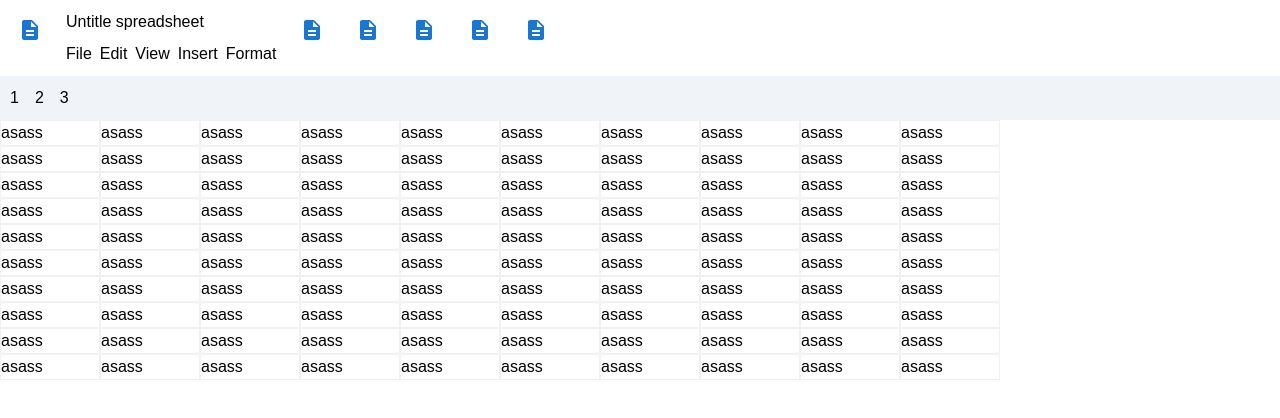
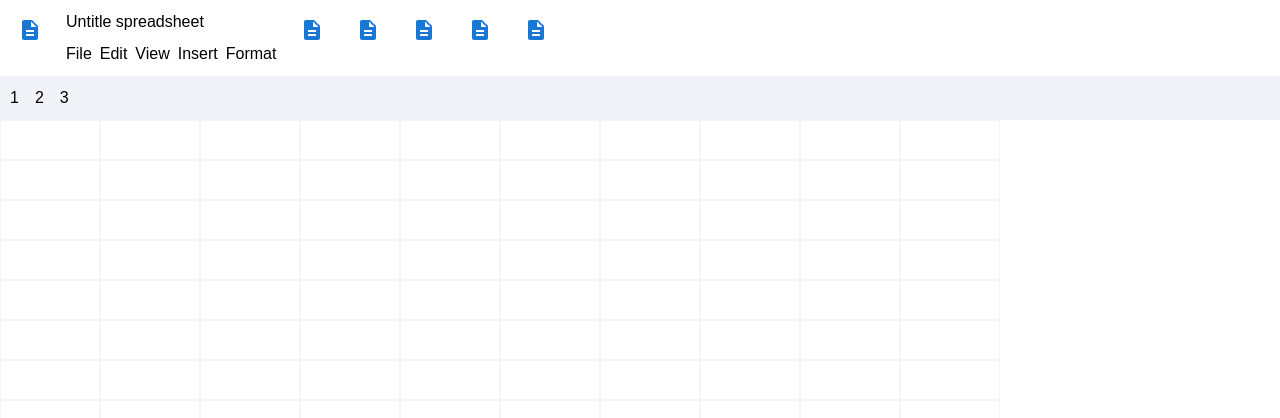
Before and after one commit to sahilbaig/gsheets, a Next.js app: page / in a window 1280 px wide. Shown: the top 418 px of the page. Built offline with nearby package versions, Linux system fonts and the light colour scheme.

Commit message:
context added

```diff
--- a/src/app/components/Cells.tsx
+++ b/src/app/components/Cells.tsx
@@ -1,8 +1,61 @@
+// components/Cells.js
 "use client";
+import { useState } from "react";
+import { useSpreadsheet } from "../context/SpreadSheetContext";
 import styles from "../styles/cells.module.css";
 
-const Cell = () => {
-  return <div className={styles.cell}>asass</div>;
+const Cell = ({ id }) => {
+  const { cellValues, selectedCells, updateCellValue, toggleCellSelection } =
+    useSpreadsheet();
+
+  const [isEditing, setIsEditing] = useState(false); // Track edit mode
+  const value = cellValues[id] || ""; // Get the cell's value
+  const isSelected = selectedCells.includes(id); // Check if the cell is selected
+
+  const handleClick = () => {
+    toggleCellSelection(id); // Toggle selection on click
+    setIsEditing(true); // Enter edit mode
+  };
+
+  const handleBlur = () => {
+    setIsEditing(false); // Exit edit mode when input loses focus
+  };
+
+  const handleChange = (e) => {
+    updateCellValue(id, e.target.value); // Update the cell's value
+  };
+
+  return (
+    <div
+      className={styles.cell}
+      style={{
+        height: "40px",
+        border: "1px solid #F5F5F5",
+        backgroundColor: isSelected ? "#b3d9ff" : "white",
+        padding: "4px",
+        cursor: "pointer",
+      }}
+      onClick={handleClick}
+    >
+      {isEditing ? (
+        <input
+          type="text"
+          value={value}
+          onChange={handleChange}
+          onBlur={handleBlur}
+          autoFocus // Automatically focus the input when it appears
+          style={{
+            width: "100%",
+            border: "none",
+            outline: "none",
+            backgroundColor: "transparent",
+          }}
+        />
+      ) : (
+        <div>{value}</div> // Display the value as plain text when not editing
+      )}
+    </div>
+  );
 };
 
 export default Cell;
--- a/src/app/components/Spreadsheet.tsx
+++ b/src/app/components/Spreadsheet.tsx
@@ -1,3 +1,4 @@
+// components/Spreadsheet.tsx
 "use client";
 import React from "react";
 import Cell from "./Cells";
@@ -11,7 +12,7 @@ const SpreadSheet = ({ rows = 5, columns = 5 }) => {
       }}
     >
       {Array.from({ length: rows * columns }).map((_, index) => (
-        <Cell key={index} />
+        <Cell key={index} id={index} />
       ))}
     </div>
   );
--- /dev/null
+++ b/src/app/context/SpreadSheetContext.js
@@ -0,0 +1,56 @@
+"use client"; // Mark as a Client Component
+import { createContext, useContext, useState } from "react";
+
+// Create the context
+const SpreadsheetContext = createContext();
+
+// Create a provider component
+export const SpreadsheetProvider = ({ children }) => {
+    // State to manage cell values
+    const [cellValues, setCellValues] = useState({});
+
+    // State to manage selected cells
+    const [selectedCells, setSelectedCells] = useState([]);
+
+    // Function to update a cell's value
+    const updateCellValue = (cellId, value) => {
+        setCellValues((prev) => ({
+            ...prev,
+            [cellId]: value,
+        }));
+    };
+
+    // Function to select/deselect a cell
+    const toggleCellSelection = (cellId) => {
+        setSelectedCells((prev) => {
+            if (prev.includes(cellId)) {
+                return prev.filter((id) => id !== cellId); // Deselect
+            } else {
+                return [...prev, cellId]; // Select
+            }
+        });
+    };
+
+    // Function to clear all selected cells
+    const clearSelectedCells = () => {
+        setSelectedCells([]);
+    };
+
+    // Value to be provided by the context
+    const value = {
+        cellValues,
+        selectedCells,
+        updateCellValue,
+        toggleCellSelection,
+        clearSelectedCells,
+    };
+
+    return (
+        <SpreadsheetContext.Provider value={value}>
+            {children}
+        </SpreadsheetContext.Provider>
+    );
+};
+
+// Custom hook to use the context
+export const useSpreadsheet = () => useContext(SpreadsheetContext);
--- a/src/app/page.tsx
+++ b/src/app/page.tsx
@@ -1,14 +1,24 @@
-import { Grid2 } from "@mui/material";
+// app/page.js
+import { SpreadsheetProvider } from "./context/SpreadSheetContext";
+import Grid from "@mui/material/Grid";
 import TopBar from "./components/Topbar.tsx";
 import PrimaryToolBar from "./components/PrimaryToolBar.tsx";
 import SpreadSheet from "./components/Spreadsheet.tsx";
 
 export default function Home() {
   return (
-    <Grid2>
-      <TopBar></TopBar>
-      <PrimaryToolBar />
-      <SpreadSheet rows={10} columns={10} />
-    </Grid2>
+    <SpreadsheetProvider>
+      <Grid container>
+        <Grid item xs={12}>
+          <TopBar />
+        </Grid>
+        <Grid item xs={12}>
+          <PrimaryToolBar />
+        </Grid>
+        <Grid item xs={12}>
+          <SpreadSheet rows={10} columns={10} />
+        </Grid>
+      </Grid>
+    </SpreadsheetProvider>
   );
 }
```
